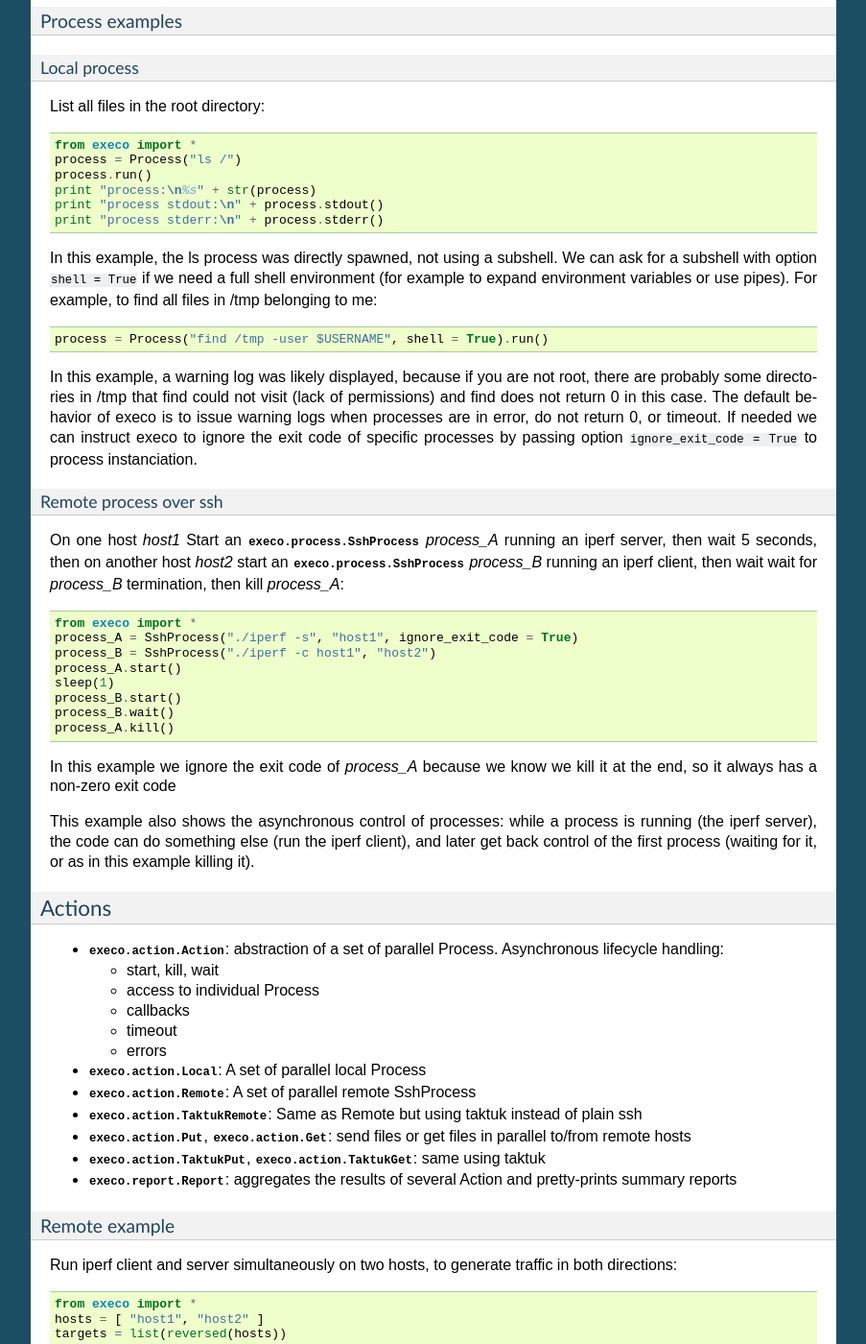
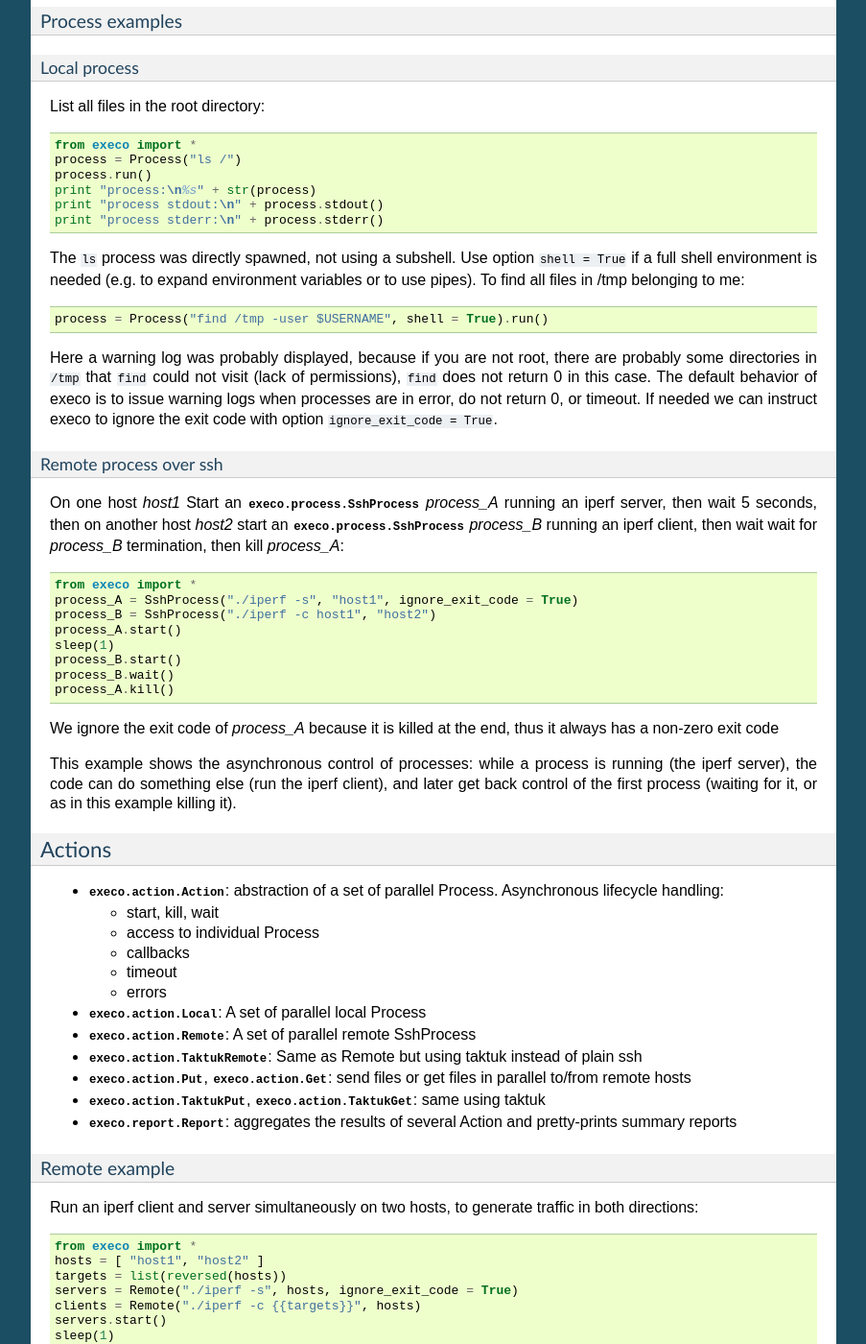
Before and after one commit to rcherrueau/execo, a Sphinx documentation site: the page built from doc/tutorial.rst, in a window 1280 px wide and 1400 px high, scrolled down 1036 px. Shown: the whole window at 96% size, without its empty margins (198-1101 px from the left). Built offline with Sphinx 7.4.7, drawn with Linux system fonts in a browser that asks for light colours; some of the changed text lies outside the part shown.

Commit message:
[tutorial] minor rewrites

```diff
--- a/doc/tutorial.rst
+++ b/doc/tutorial.rst
@@ -85,21 +85,20 @@ List all files in the root directory::
  print "process stdout:\n" + process.stdout()
  print "process stderr:\n" + process.stderr()
 
-In this example, the ls process was directly spawned, not using a
-subshell. We can ask for a subshell with option ``shell = True`` if we
-need a full shell environment (for example to expand environment
-variables or use pipes). For example, to find all files in /tmp
-belonging to me::
+The ``ls`` process was directly spawned, not using a subshell. Use
+option ``shell = True`` if a full shell environment is needed (e.g. to
+expand environment variables or to use pipes). To find all files
+in /tmp belonging to me::
 
  process = Process("find /tmp -user $USERNAME", shell = True).run()
 
-In this example, a warning log was likely displayed, because if you
-are not root, there are probably some directories in /tmp that find
-could not visit (lack of permissions) and find does not return 0 in
+Here a warning log was probably displayed, because if you are not
+root, there are probably some directories in ``/tmp`` that ``find``
+could not visit (lack of permissions), ``find`` does not return 0 in
 this case. The default behavior of execo is to issue warning logs when
 processes are in error, do not return 0, or timeout. If needed we can
-instruct execo to ignore the exit code of specific processes by
-passing option ``ignore_exit_code = True`` to process instanciation.
+instruct execo to ignore the exit code with option ``ignore_exit_code
+= True``.
 
 Remote process over ssh
 '''''''''''''''''''''''
@@ -119,10 +118,10 @@ iperf client, then wait wait for *process_B* termination, then kill
  process_B.wait()
  process_A.kill()
 
-In this example we ignore the exit code of *process_A* because we know
-we kill it at the end, so it always has a non-zero exit code
+We ignore the exit code of *process_A* because it is killed at the
+end, thus it always has a non-zero exit code
 
-This example also shows the asynchronous control of processes: while a
+This example shows the asynchronous control of processes: while a
 process is running (the iperf server), the code can do something else
 (run the iperf client), and later get back control of the first
 process (waiting for it, or as in this example killing it).
@@ -162,8 +161,8 @@ Actions
 Remote example
 ..............
 
-Run iperf client and server simultaneously on two hosts, to generate
-traffic in both directions::
+Run an iperf client and server simultaneously on two hosts, to
+generate traffic in both directions::
 
  from execo import *
  hosts = [ "host1", "host2" ]
@@ -176,9 +175,9 @@ traffic in both directions::
  servers.kill().wait()
  print Report([ servers, clients ]).to_string()
 
-In this example, the iperf client command line shows the usage of
-*substitutions*: In the command line given for Remote and in pathes
-given to Get, Put, patterns are automatically substituted:
+The iperf client command line shows the usage of *substitutions*: In
+the command line given for Remote and in pathes given to Get, Put,
+patterns are automatically substituted:
 
 - all occurences of the literal string ``{{{host}}}`` are substituted by
   the address of the Host to which execo connects to.
@@ -269,7 +268,7 @@ execo_g5k.api_utils
 -------------------
 
 This module is not automatically imported when importing execo_g5k (to
-allow using execo_g5k without the httplib2 dependency), so you have to
+allow using execo_g5k without the httplib2 dependency), you have to
 import it explicitely.
 
 It provides various useful function which deal with the Grid5000 API.
```
Also changed, not shown: other parts of doc/tutorial.rst (+6 -6 lines).
